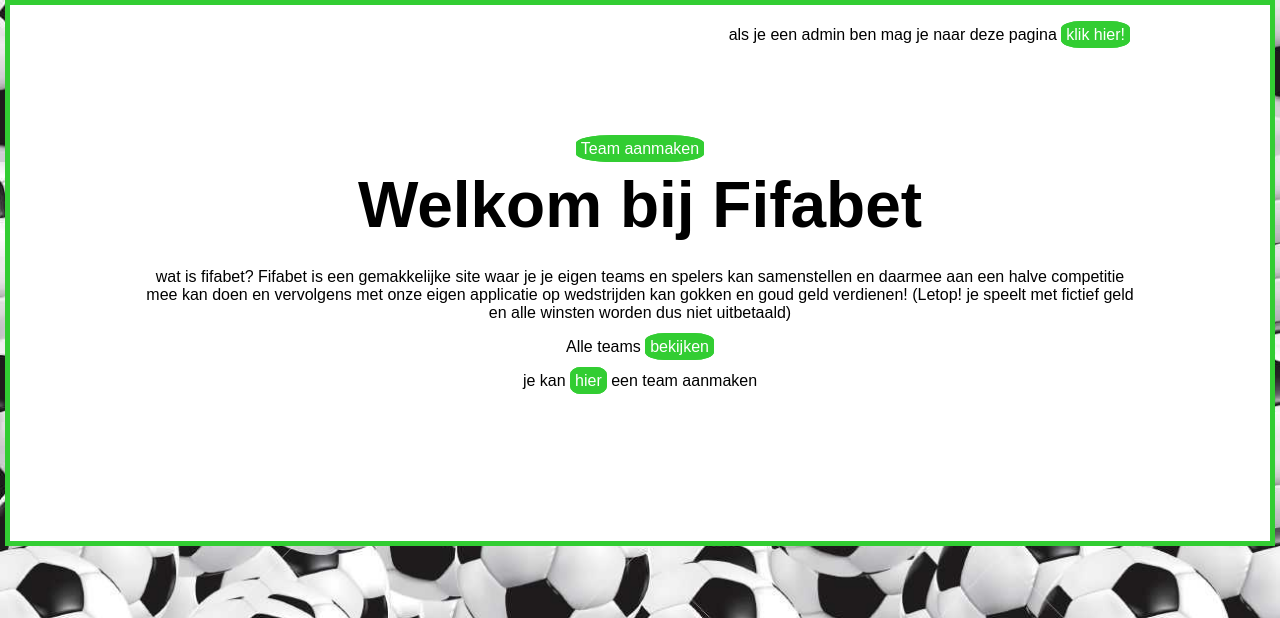
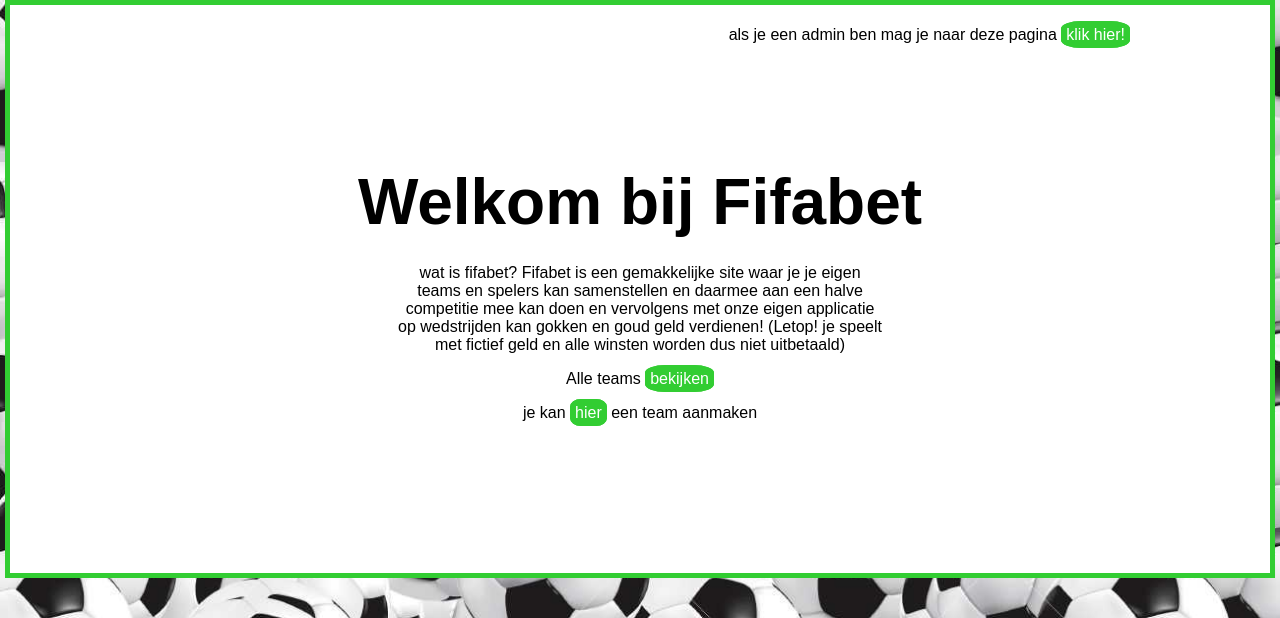
Before and after one commit to amogroep15/fifawebsite, a PHP site: page / in a window 1280 px wide. Shown: the part 90-708 px from the top of the page. Run offline with PHP 8.4, Linux system fonts and the light colour scheme; the visitor is signed in with stand-in values (Sample User, id 1).

Commit message:
site optimalizeren part 4

```diff
--- a/index.php
+++ b/index.php
@@ -33,8 +33,7 @@ if(isset ($_GET['success'])) {
 if(isset($_SESSION['id'])){
     echo "<form action='loginController.php' method='post'>
     <input type='hidden' name='type' value='logout'>
-    <input class='afmeldbutton' type='submit' value='afmelden'>
-    <a class='buttons' href='create.php'>Team aanmaken</a>";
+    <input class='afmeldbutton' type='submit' value='afmelden'>";
 
 }
 else{
@@ -42,9 +41,9 @@ else{
 }
 ?>
 
-<h1>Welkom bij Fifabet</h1>
+<h1 class="welkom">Welkom bij Fifabet</h1>
 <p class="admintext">als je een admin ben mag je naar deze pagina <a class='buttons' href='admin.php'>klik hier!</a></p>
-<p>wat is fifabet? Fifabet is een gemakkelijke site waar je je eigen teams en spelers kan samenstellen en daarmee aan een halve competitie mee kan doen en vervolgens met onze eigen applicatie op wedstrijden kan gokken en goud geld verdienen! (Letop! je speelt met fictief geld en alle winsten worden dus niet uitbetaald)</p>
+<p class="hometext">wat is fifabet? Fifabet is een gemakkelijke site waar je je eigen teams en spelers kan samenstellen en daarmee aan een halve competitie mee kan doen en vervolgens met onze eigen applicatie op wedstrijden kan gokken en goud geld verdienen! (Letop! je speelt met fictief geld en alle winsten worden dus niet uitbetaald)</p>
 <p>Alle teams <a class='buttons' href='teams.php'>bekijken</a><p>
 
 <?php
--- a/style.css
+++ b/style.css
@@ -28,7 +28,7 @@ header {
 
 h1{
     padding: 10px;
-    margin: 0;
+    margin: 0px;
     font-size: 4em;
 }
 
@@ -205,3 +205,12 @@ h1{
     margin: 85px auto;
     padding: 15px;
 }
+
+.hometext {
+    max-width: 485px;
+    margin: 0 auto;
+}
+
+.welkom {
+    margin: 15px;
+}
```
